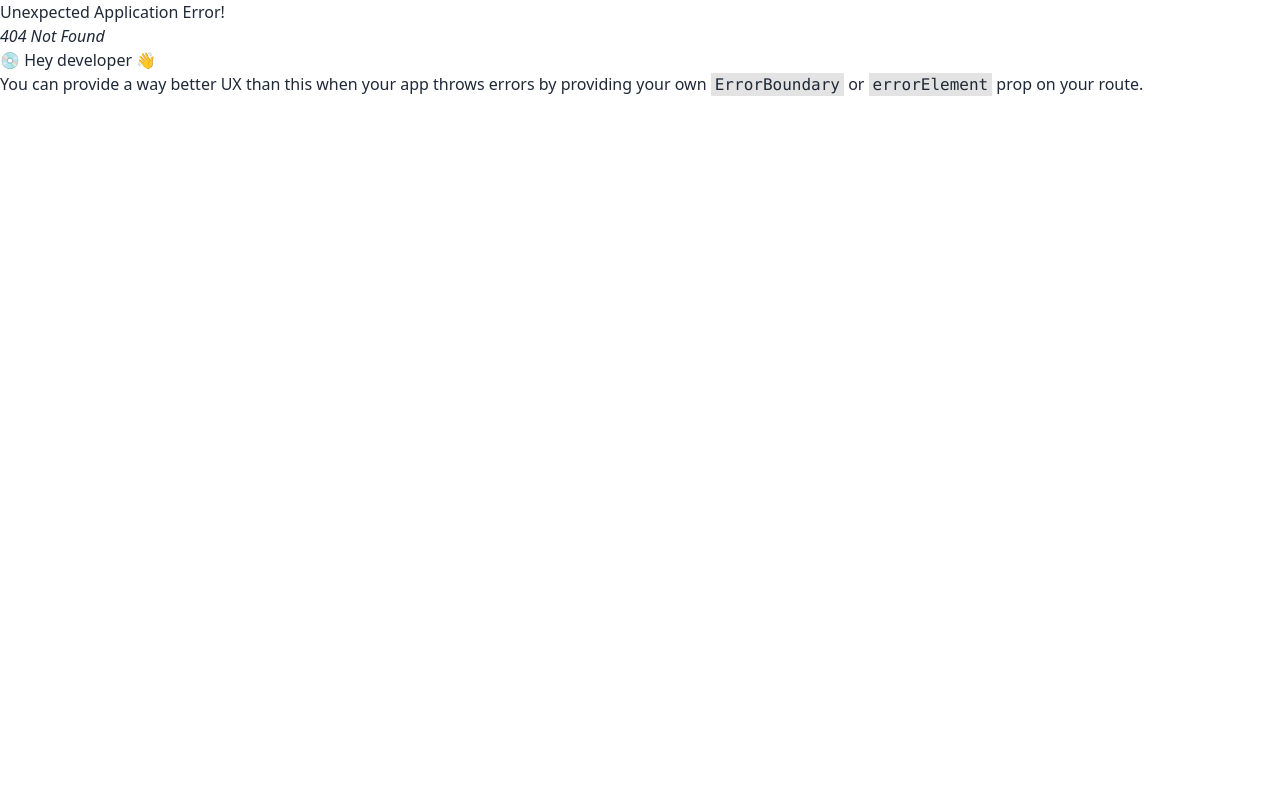
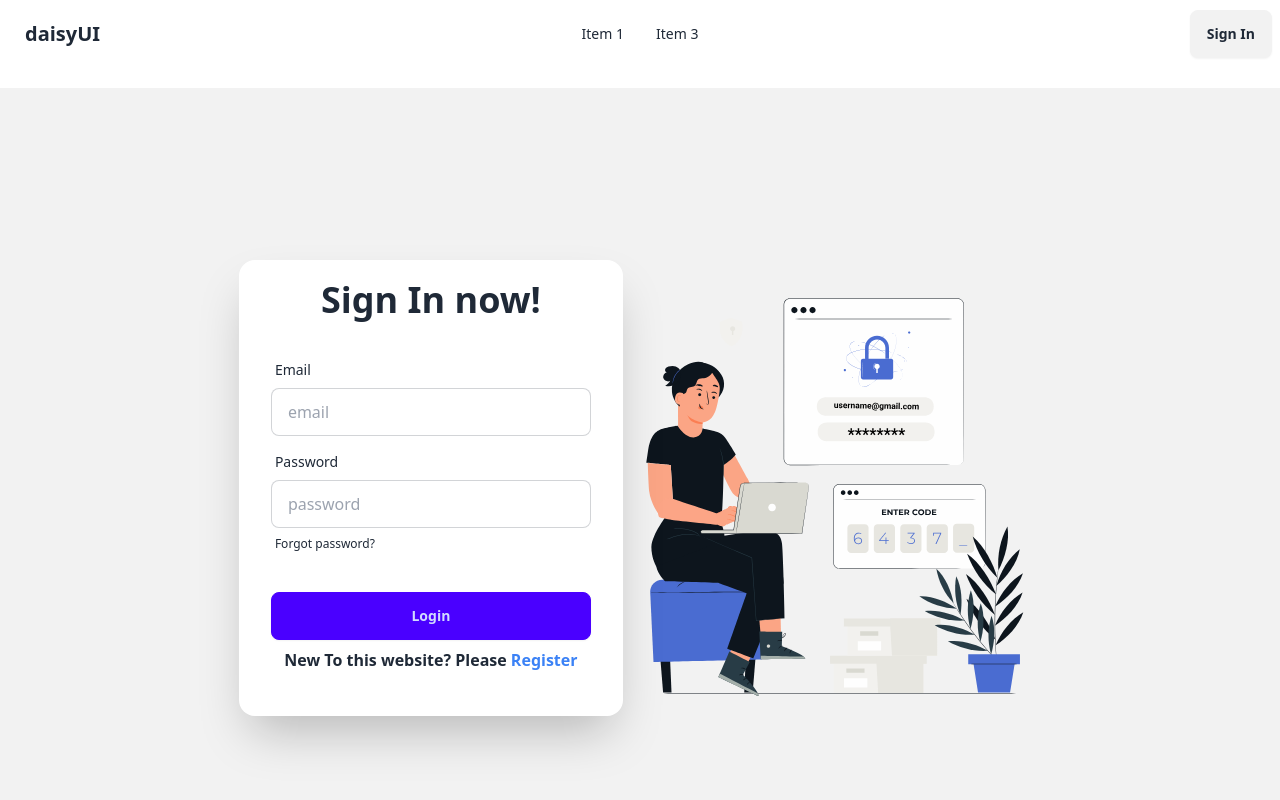
Before and after one commit to hasibprangon/PeerLearn-Academy-client, a React (Vite) app: page /signIn in a window 1280 px wide. Before the commit this address had no page. Shown: the top 800 px of the page. Built offline with nearby package versions, Linux system fonts and the light colour scheme.

Commit message:
sign in and register complete

```diff
--- a/package.json
+++ b/package.json
@@ -16,8 +16,10 @@
     "match-sorter": "^8.0.0",
     "react": "^18.3.1",
     "react-dom": "^18.3.1",
+    "react-hot-toast": "^2.4.1",
     "react-router-dom": "^7.1.1",
-    "sort-by": "^1.2.0"
+    "sort-by": "^1.2.0",
+    "sweetalert2": "^11.15.3"
   },
   "devDependencies": {
     "@eslint/js": "^9.17.0",
--- a/src/Components/Authentication/Login/Login.jsx
+++ /dev/null
@@ -1,43 +0,0 @@
-import React from 'react';
-import animation from '../../../assets/Animation/Login Animation.json'
-import Lottie from 'lottie-react';
-
-const Login = () => {
-    return (
-        <div className="hero bg-base-200 min-h-screen my-5">
-            <div className="hero-content flex-col lg:flex-row-reverse">
-                <div className="text-center lg:text-left">
-                    <Lottie
-                    animationData={animation}
-                    loop={true}
-                    ></Lottie>
-                </div>
-                <div className="card bg-base-100 w-full max-w-sm shrink-0 shadow-2xl">
-                <h1 className="text-4xl text-center mt-5 font-bold">Login now!</h1>
-                    <form className="card-body">
-                        <div className="form-control">
-                            <label className="label">
-                                <span className="label-text">Email</span>
-                            </label>
-                            <input type="email" placeholder="email" className="input input-bordered" required />
-                        </div>
-                        <div className="form-control">
-                            <label className="label">
-                                <span className="label-text">Password</span>
-                            </label>
-                            <input type="password" placeholder="password" className="input input-bordered" required />
-                            <label className="label">
-                                <a href="#" className="label-text-alt link link-hover">Forgot password?</a>
-                            </label>
-                        </div>
-                        <div className="form-control mt-6">
-                            <button className="btn btn-primary">Login</button>
-                        </div>
-                    </form>
-                </div>
-            </div>
-        </div>
-    );
-};
-
-export default Login;
--- a/src/Components/Authentication/Register/Register.jsx
+++ b/src/Components/Authentication/Register/Register.jsx
@@ -1,8 +1,42 @@
-import React from 'react';
+import React, { useContext } from 'react';
+import { AuthContext } from '../../../Provider/AuthContextProvider';
+import Swal from 'sweetalert2';
+import { Link } from 'react-router-dom';
 
 const Register = () => {
+    const { setUser, handleCreateUser } = useContext(AuthContext)
+
+    const handleRegister = e => {
+        e.preventDefault();
+        const form = e.target;
+        const name = form.name.value;
+        const photo = form.photoUrl.value;
+        const email = form.email.value;
+        const password = form.password.value;
+        handleCreateUser(email, password)
+        .then(result => {
+            const user = result.user;
+            setUser(user);
+            Swal.fire({
+                position: "end",
+                icon: "success",
+                title: "You have Successfully Registered",
+                showConfirmButton: false,
+                timer: 1500
+              });
+              e.target.reset();
+        })
+        .catch(err => {
+            Swal.fire({
+                icon: "error",
+                title: `${err.message}`,
+                showConfirmButton: false,
+                timer: 1500
+            });
+        })
+    }
     return (
-        <div className="hero bg-base-200 min-h-screen">
+        <div className="hero bg-base-200 min-h-screen p-5 my-5">
             <div className="hero-content flex-col lg:flex-row-reverse">
                 <div className="text-center lg:text-left">
                     <h1 className="text-5xl font-bold">Login now!</h1>
@@ -12,25 +46,40 @@ const Register = () => {
                     </p>
                 </div>
                 <div className="card bg-base-100 w-full max-w-sm shrink-0 shadow-2xl">
-                    <form className="card-body">
+                    <h1 className="text-4xl font-bold mb-8 text-center">Register now!</h1>
+                    <form onSubmit={handleRegister} className="card-body">
+                        {/* Name */}
+                        <div className="form-control">
+                            <label className="label">
+                                <span className="label-text">Name</span>
+                            </label>
+                            <input type="text" placeholder="Name" name='name' className="input input-bordered" required />
+                        </div>
+                        {/* Photo Url */}
+                        <div className="form-control">
+                            <label className="label">
+                                <span className="label-text">Photo Url</span>
+                            </label>
+                            <input type="text" placeholder="Photo Url" name='photoUrl' className="input input-bordered" required />
+                        </div>
+                        {/* Email */}
                         <div className="form-control">
                             <label className="label">
                                 <span className="label-text">Email</span>
                             </label>
-                            <input type="email" placeholder="email" className="input input-bordered" required />
+                            <input type="email" placeholder="Enter Your Email" name='email' className="input input-bordered" required />
                         </div>
+                        {/* Password */}
                         <div className="form-control">
                             <label className="label">
                                 <span className="label-text">Password</span>
                             </label>
-                            <input type="password" placeholder="password" className="input input-bordered" required />
-                            <label className="label">
-                                <a href="#" className="label-text-alt link link-hover">Forgot password?</a>
-                            </label>
+                            <input type="password" placeholder="password" name='password' className="input input-bordered" required />
                         </div>
                         <div className="form-control mt-6">
-                            <button className="btn btn-primary">Login</button>
+                            <button className="btn btn-primary">Register</button>
                         </div>
+                        <p className='text-center font-semibold mb-3'>Already Have an Account? Please <Link to='/signIn' className='text-blue-500 font-bold'>Login</Link></p>
                     </form>
                 </div>
             </div>
--- /dev/null
+++ b/src/Components/Authentication/SignIn/SignIn.jsx
@@ -0,0 +1,76 @@
+import React, { useContext } from 'react';
+import animation from '../../../assets/Animation/Login Animation.json'
+import Lottie from 'lottie-react';
+import { Link } from 'react-router-dom';
+import { AuthContext } from '../../../Provider/AuthContextProvider';
+import Swal from 'sweetalert2';
+
+const SignIn = () => {
+    const { setUser, handleSignInUser } = useContext(AuthContext)
+    const handleSignIn = (e) => {
+        e.preventDefault();
+        const form = e.target;
+        const email = form.email?.value;
+        const password = form.password?.value;
+        handleSignInUser(email, password)
+            .then(result => {
+                const user = result.user;
+                setUser(user);
+                Swal.fire({
+                    position: "end",
+                    icon: "success",
+                    title: "You have Successfully Signed In",
+                    showConfirmButton: false,
+                    timer: 1500
+                });
+                e.target.reset();
+            })
+            .catch(err => {
+                Swal.fire({
+                    icon: "error",
+                    title: `${err.message}`,
+                    showConfirmButton: false,
+                    timer: 1500
+                });
+            })
+
+    };
+    return (
+        <div className="hero bg-base-200 min-h-screen my-5">
+            <div className="hero-content flex-col lg:flex-row-reverse">
+                <div className="text-center lg:text-left">
+                    <Lottie
+                        animationData={animation}
+                        loop={true}
+                    ></Lottie>
+                </div>
+                <div className="card bg-base-100 w-full max-w-sm shrink-0 shadow-2xl">
+                    <h1 className="text-4xl text-center mt-5 font-bold">Sign In now!</h1>
+                    <form onSubmit={handleSignIn} className="card-body">
+                        <div className="form-control">
+                            <label className="label">
+                                <span className="label-text">Email</span>
+                            </label>
+                            <input type="email" name='email' placeholder="email" className="input input-bordered" required />
+                        </div>
+                        <div className="form-control">
+                            <label className="label">
+                                <span className="label-text">Password</span>
+                            </label>
+                            <input type="password" name='password' placeholder="password" className="input input-bordered" required />
+                            <label className="label">
+                                <a href="#" className="label-text-alt link link-hover">Forgot password?</a>
+                            </label>
+                        </div>
+                        <div className="form-control mt-6">
+                            <button className="btn btn-primary">Login</button>
+                        </div>
+                        <p className='text-center font-semibold mb-3'>New To this website? Please <Link to='/register' className='text-blue-500 font-bold'>Register</Link></p>
+                    </form>
+                </div>
+            </div>
+        </div>
+    );
+};
+
+export default SignIn;
--- a/src/Components/Header/Header.jsx
+++ b/src/Components/Header/Header.jsx
@@ -43,7 +43,7 @@ const Header = () => {
                     </ul>
                 </div>
                 <div className="navbar-end">
-                    <Link to='/login' className="btn">Login</Link>
+                    <Link to='/signIn' className="btn">Sign In</Link>
                 </div>
             </div>
         </div>
--- /dev/null
+++ b/src/Provider/AuthContextProvider.jsx
@@ -0,0 +1,40 @@
+import React, { createContext, useState } from 'react';
+import { auth } from '../Firebase/Firebase.config';
+import { createUserWithEmailAndPassword, signInWithEmailAndPassword } from "firebase/auth";
+
+export const AuthContext = createContext()
+
+const AuthContextProvider = ({children}) => {
+
+    const [user, setUser] = useState(null);
+    const [loading, setLoading] = useState(true);
+
+    // create user
+    const handleCreateUser = (email, password) => {
+        setLoading(true);
+        return createUserWithEmailAndPassword(auth, email, password);
+    };
+
+    // sign in user
+    const handleSignInUser = (email, password) => {
+        setLoading(true);
+        return signInWithEmailAndPassword(auth, email, password);
+    };
+
+
+    const info = {
+        user,
+        setUser,
+        loading,
+        setLoading,
+        handleCreateUser,
+        handleSignInUser
+    }
+    return (
+        <AuthContext.Provider value={info}>
+            {children}
+        </AuthContext.Provider>
+    );
+};
+
+export default AuthContextProvider;
```
Also changed, not shown: src/main.jsx (+7 -4 lines), 1 other file (tests, documents, lock files or other folders).
